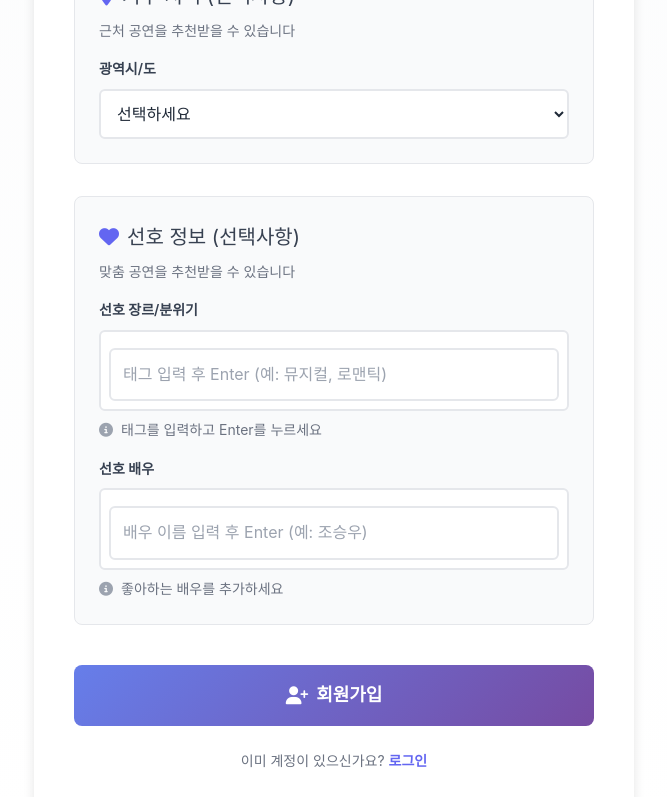
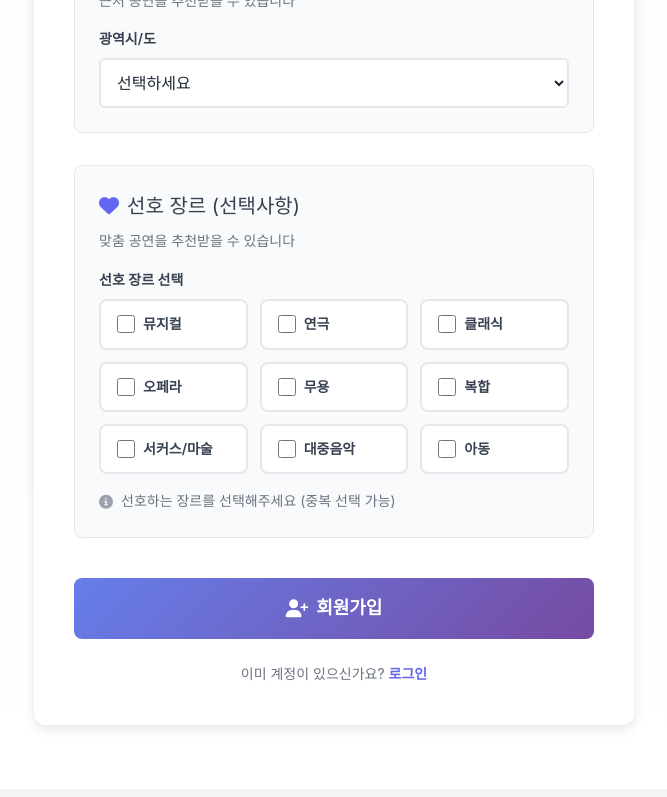
Before and after one commit to Play-Pick/playpick, a Vue app in the folder front/: page /register in a window 1280 px wide. Shown: the part 1049-1846 px from the top of the page, without its empty margins (306-973 px from the left). Built offline with nearby package versions, Linux system fonts and the light colour scheme.

Commit message:
#fix: Full-회원정보 수정 기능 보완

```diff
--- a/front/src/views/EditAccountView.vue
+++ b/front/src/views/EditAccountView.vue
@@ -22,18 +22,6 @@
             v-model="formData.email"
             type="email"
             placeholder="이메일"
-            class="form-input"
-          />
-        </div>
-
-        <!-- 닉네임 -->
-        <div class="form-group">
-          <label for="nickname">닉네임</label>
-          <input
-            id="nickname"
-            v-model="formData.nickname"
-            type="text"
-            placeholder="닉네임"
             class="form-input"
           />
         </div>
@@ -187,7 +175,6 @@ const successMessage = ref('')
 
 const formData = ref({
   email: '',
-  nickname: '',
   birth_date: '',
   region: '',
   password: '',
@@ -208,7 +195,6 @@ const loadUserData = async () => {
     const user = response.data
 
     formData.value.email = user.email || ''
-    formData.value.nickname = user.nickname || ''
     formData.value.birth_date = user.birth_date || ''
     formData.value.region = user.region || ''
   } catch (err) {
@@ -234,12 +220,12 @@ const updateAccount = async () => {
       }
     }
 
-    const updateData = {
-      email: formData.value.email,
-      nickname: formData.value.nickname,
-      birth_date: formData.value.birth_date,
-      region: formData.value.region
-    }
+    const updateData = {}
+
+    // 값이 있는 필드만 추가
+    if (formData.value.email) updateData.email = formData.value.email
+    if (formData.value.birth_date) updateData.birth_date = formData.value.birth_date
+    if (formData.value.region) updateData.region = formData.value.region
 
     // 비밀번호가 입력된 경우에만 추가
     if (formData.value.password) {
--- a/front/src/views/RegisterView.vue
+++ b/front/src/views/RegisterView.vue
@@ -25,13 +25,27 @@
           </div>
 
           <div class="form-group">
-            <label for="nickname">닉네임</label>
+            <label for="nickname">닉네임 *</label>
             <input
               id="nickname"
               v-model="formData.nickname"
               type="text"
-              placeholder="닉네임을 입력하세요 (선택사항)"
+              required
+              placeholder="닉네임을 입력하세요"
+              @blur="checkNicknameDuplicate"
             />
+            <span v-if="nicknameCheckResult === 'checking'" class="field-help">
+              <i class="fas fa-spinner fa-spin"></i>
+              중복 확인 중...
+            </span>
+            <span v-else-if="nicknameCheckResult === 'available'" class="field-success">
+              <i class="fas fa-check-circle"></i>
+              사용 가능한 닉네임입니다
+            </span>
+            <span v-else-if="nicknameCheckResult === 'duplicate'" class="field-error">
+              <i class="fas fa-times-circle"></i>
+              이미 사용 중인 닉네임입니다
+            </span>
             <span v-if="errors.nickname" class="field-error">{{ errors.nickname }}</span>
           </div>
 
@@ -78,7 +92,6 @@
               type="date"
               placeholder="생년월일을 선택하세요"
             />
-            <span class="field-help">공연 추천 알고리즘에 활용됩니다</span>
           </div>
         </div>
 
@@ -122,61 +135,29 @@
         <div class="section">
           <h3 class="section-title">
             <i class="fas fa-heart"></i>
-            선호 정보 (선택사항)
+            선호 장르 (선택사항)
           </h3>
           <p class="section-description">맞춤 공연을 추천받을 수 있습니다</p>
 
           <div class="form-group">
-            <label for="preference_tags">선호 장르/분위기</label>
-            <div class="tags-input-wrapper">
-              <div class="tags-list">
-                <span
-                  v-for="(tag, index) in formData.preference_tags"
-                  :key="index"
-                  class="tag"
-                >
-                  {{ tag }}
-                  <i class="fas fa-times" @click="removeTag('preference_tags', index)"></i>
-                </span>
-              </div>
-              <input
-                v-model="preferenceTagInput"
-                type="text"
-                placeholder="태그 입력 후 Enter (예: 뮤지컬, 로맨틱)"
-                @keypress.enter.prevent="addTag('preference_tags')"
-                class="tag-input"
-              />
+            <label>선호 장르 선택</label>
+            <div class="genre-grid">
+              <label
+                v-for="genre in availableGenres"
+                :key="genre.code"
+                class="genre-checkbox"
+              >
+                <input
+                  type="checkbox"
+                  :value="genre.name"
+                  v-model="formData.preference_tags"
+                />
+                <span class="genre-label">{{ genre.name }}</span>
+              </label>
             </div>
             <span class="field-help">
               <i class="fas fa-info-circle"></i>
-              태그를 입력하고 Enter를 누르세요
-            </span>
-          </div>
-
-          <div class="form-group">
-            <label for="favorite_actors">선호 배우</label>
-            <div class="tags-input-wrapper">
-              <div class="tags-list">
-                <span
-                  v-for="(actor, index) in formData.favorite_actors"
-                  :key="index"
-                  class="tag actor-tag"
-                >
-                  {{ actor }}
-                  <i class="fas fa-times" @click="removeTag('favorite_actors', index)"></i>
-                </span>
-              </div>
-              <input
-                v-model="actorInput"
-                type="text"
-                placeholder="배우 이름 입력 후 Enter (예: 조승우)"
-                @keypress.enter.prevent="addTag('favorite_actors')"
-                class="tag-input"
-              />
-            </div>
-            <span class="field-help">
-              <i class="fas fa-info-circle"></i>
-              좋아하는 배우를 추가하세요
+              선호하는 장르를 선택해주세요 (중복 선택 가능)
             </span>
           </div>
         </div>
@@ -206,9 +187,23 @@
 import { ref } from 'vue'
 import { useRouter } from 'vue-router'
 import { useAuthStore } from '@/stores/authStore'
+import apiClient from '@/api/axios'
 
 const router = useRouter()
 const authStore = useAuthStore()
+
+// 사용 가능한 장르 목록
+const availableGenres = [
+  { code: 'BBBC', name: '뮤지컬' },
+  { code: 'AAAA', name: '연극' },
+  { code: 'CCCA', name: '클래식' },
+  { code: 'CCCC', name: '오페라' },
+  { code: 'CCCD', name: '무용' },
+  { code: 'EEEA', name: '복합' },
+  { code: 'EEEB', name: '서커스/마술' },
+  { code: 'GGGA', name: '대중음악' },
+  { code: 'KID', name: '아동' },
+]
 
 const formData = ref({
   username: '',
@@ -219,31 +214,42 @@ const formData = ref({
   birth_date: '',
   region: '',
   preference_tags: [],
-  favorite_actors: [],
 })
 
 const loading = ref(false)
 const errorMessage = ref('')
 const errors = ref({})
 
-// 태그 입력
-const preferenceTagInput = ref('')
-const actorInput = ref('')
+// 닉네임 중복 확인
+const nicknameCheckResult = ref('') // '', 'checking', 'available', 'duplicate'
+let nicknameCheckTimeout = null
 
-// 태그 추가
-const addTag = (field) => {
-  const input = field === 'preference_tags' ? preferenceTagInput : actorInput
-  const value = input.value.trim()
+const checkNicknameDuplicate = async () => {
+  const nickname = formData.value.nickname.trim()
 
-  if (value && !formData.value[field].includes(value)) {
-    formData.value[field].push(value)
-    input.value = ''
+  if (!nickname) {
+    nicknameCheckResult.value = ''
+    return
   }
-}
 
-// 태그 제거
-const removeTag = (field, index) => {
-  formData.value[field].splice(index, 1)
+  // 디바운싱
+  clearTimeout(nicknameCheckTimeout)
+  nicknameCheckTimeout = setTimeout(async () => {
+    try {
+      nicknameCheckResult.value = 'checking'
+
+      // 모든 사용자 조회하여 닉네임 중복 확인
+      const response = await apiClient.get('/users/')
+      const users = response.data.results || response.data
+
+      const isDuplicate = users.some(user => user.nickname === nickname)
+
+      nicknameCheckResult.value = isDuplicate ? 'duplicate' : 'available'
+    } catch (error) {
+      console.error('닉네임 중복 확인 실패:', error)
+      nicknameCheckResult.value = ''
+    }
+  }, 500)
 }
 
 const handleRegister = async () => {
@@ -252,6 +258,18 @@ const handleRegister = async () => {
   errors.value = {}
 
   // 클라이언트 측 유효성 검사
+  if (!formData.value.nickname.trim()) {
+    errors.value.nickname = '닉네임은 필수 입력 항목입니다.'
+    loading.value = false
+    return
+  }
+
+  if (nicknameCheckResult.value === 'duplicate') {
+    errors.value.nickname = '이미 사용 중인 닉네임입니다.'
+    loading.value = false
+    return
+  }
+
   if (formData.value.password !== formData.value.password2) {
     errors.value.password2 = '비밀번호가 일치하지 않습니다.'
     loading.value = false
@@ -262,20 +280,17 @@ const handleRegister = async () => {
     // 빈 값 제거 및 데이터 정리
     const submitData = {
       username: formData.value.username,
+      nickname: formData.value.nickname,
       password: formData.value.password,
       password2: formData.value.password2,
     }
 
     // 선택 필드는 값이 있을 때만 포함
-    if (formData.value.nickname) submitData.nickname = formData.value.nickname
     if (formData.value.email) submitData.email = formData.value.email
     if (formData.value.birth_date) submitData.birth_date = formData.value.birth_date
     if (formData.value.region) submitData.region = formData.value.region
     if (formData.value.preference_tags.length > 0) {
       submitData.preference_tags = formData.value.preference_tags
-    }
-    if (formData.value.favorite_actors.length > 0) {
-      submitData.favorite_actors = formData.value.favorite_actors
     }
 
     await authStore.register(submitData)
@@ -504,6 +519,19 @@ const handleRegister = async () => {
   color: #fca5a5;
 }
 
+.field-success {
+  color: #10b981;
+  font-size: 0.875rem;
+  display: flex;
+  align-items: center;
+  gap: 0.25rem;
+  transition: color 0.3s;
+}
+
+:root.dark .field-success {
+  color: #6ee7b7;
+}
+
 .field-help {
   color: #6b7280;
   font-size: 0.875rem;
@@ -526,76 +554,71 @@ const handleRegister = async () => {
   color: #6b7280;
 }
 
-/* 태그 입력 */
-.tags-input-wrapper {
+/* 장르 선택 그리드 */
+.genre-grid {
+  display: grid;
+  grid-template-columns: repeat(3, 1fr);
+  gap: 0.75rem;
+  margin-bottom: 0.5rem;
+}
+
+.genre-checkbox {
+  display: flex;
+  align-items: center;
+  gap: 0.5rem;
+  padding: 0.75rem 1rem;
+  background: white;
   border: 2px solid #e5e7eb;
-  border-radius: 6px;
-  padding: 0.5rem;
-  background: white;
+  border-radius: 8px;
+  cursor: pointer;
   transition: all 0.3s;
 }
 
-:root.dark .tags-input-wrapper {
+:root.dark .genre-checkbox {
   background: #374151;
   border-color: #4b5563;
 }
 
-.tags-input-wrapper:focus-within {
+.genre-checkbox:hover {
   border-color: #6366f1;
-  box-shadow: 0 0 0 3px rgba(99, 102, 241, 0.1);
+  background: #f9fafb;
 }
 
-:root.dark .tags-input-wrapper:focus-within {
+:root.dark .genre-checkbox:hover {
   border-color: #818cf8;
   background: #4b5563;
-  box-shadow: 0 0 0 3px rgba(129, 140, 248, 0.1);
 }
 
-.tags-list {
-  display: flex;
-  flex-wrap: wrap;
-  gap: 0.5rem;
-  margin-bottom: 0.5rem;
+.genre-checkbox input[type="checkbox"] {
+  width: 18px;
+  height: 18px;
+  cursor: pointer;
+  accent-color: #6366f1;
 }
 
-.tag {
-  display: inline-flex;
-  align-items: center;
-  gap: 0.5rem;
-  padding: 0.375rem 0.75rem;
-  background: linear-gradient(135deg, #667eea 0%, #764ba2 100%);
-  color: white;
-  border-radius: 16px;
-  font-size: 0.875rem;
-  font-weight: 500;
+.genre-checkbox input[type="checkbox"]:checked + .genre-label {
+  color: #6366f1;
+  font-weight: 600;
 }
 
-.actor-tag {
-  background: linear-gradient(135deg, #f093fb 0%, #f5576c 100%);
+:root.dark .genre-checkbox input[type="checkbox"]:checked + .genre-label {
+  color: #818cf8;
 }
 
-.tag i {
-  cursor: pointer;
-  transition: transform 0.2s;
+.genre-label {
+  font-size: 0.875rem;
+  color: #374151;
+  transition: all 0.3s;
 }
 
-.tag i:hover {
-  transform: scale(1.2);
+:root.dark .genre-label {
+  color: #e5e7eb;
 }
 
-.tag-input {
-  width: 100%;
-  border: none;
-  outline: none;
-  padding: 0.5rem;
-  font-size: 1rem;
-  background: transparent;
-  color: #1f2937;
-  transition: color 0.3s;
-}
-
-:root.dark .tag-input {
-  color: #f3f4f6;
+@media (max-width: 640px) {
+  .genre-grid {
+    grid-template-columns: repeat(2, 1fr);
+  }
 }
 
 /* 에러 메시지 */
```
